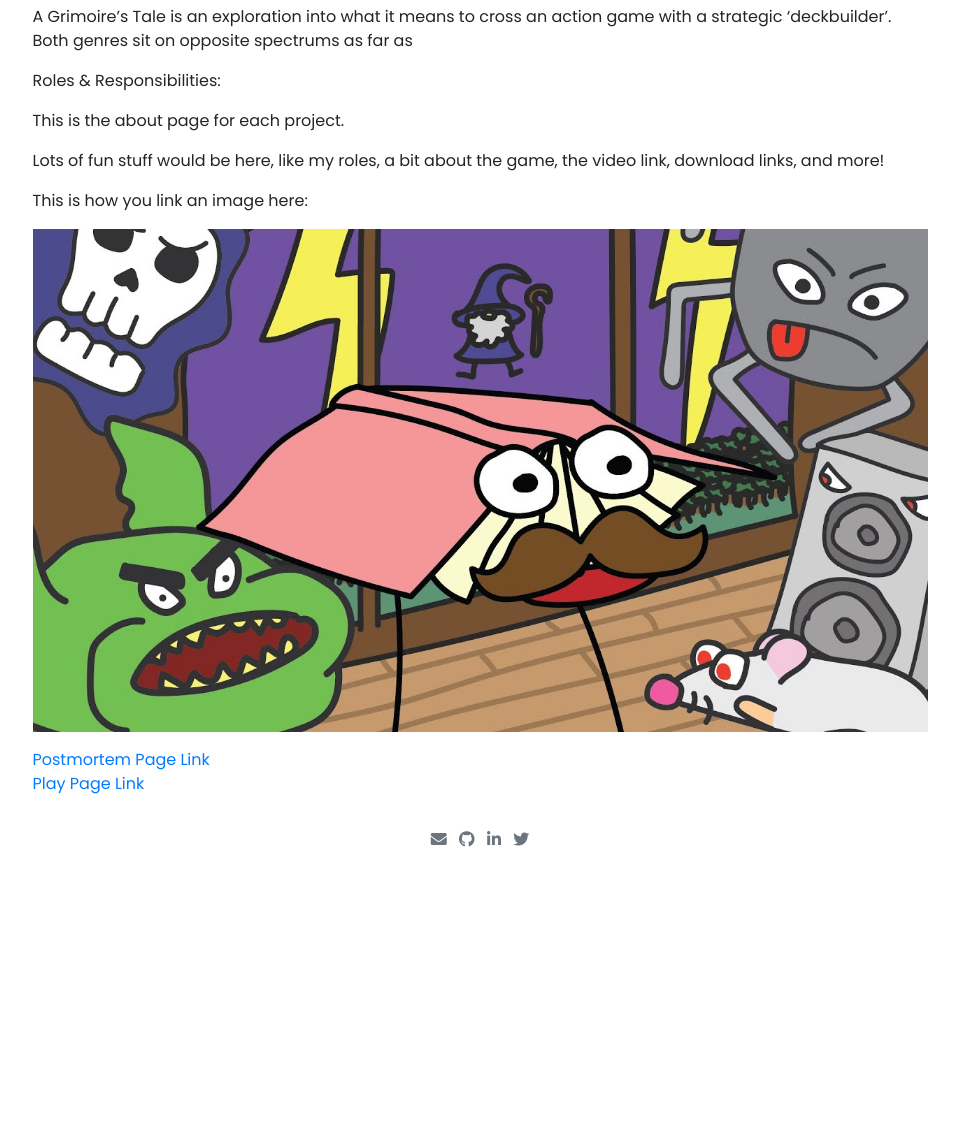
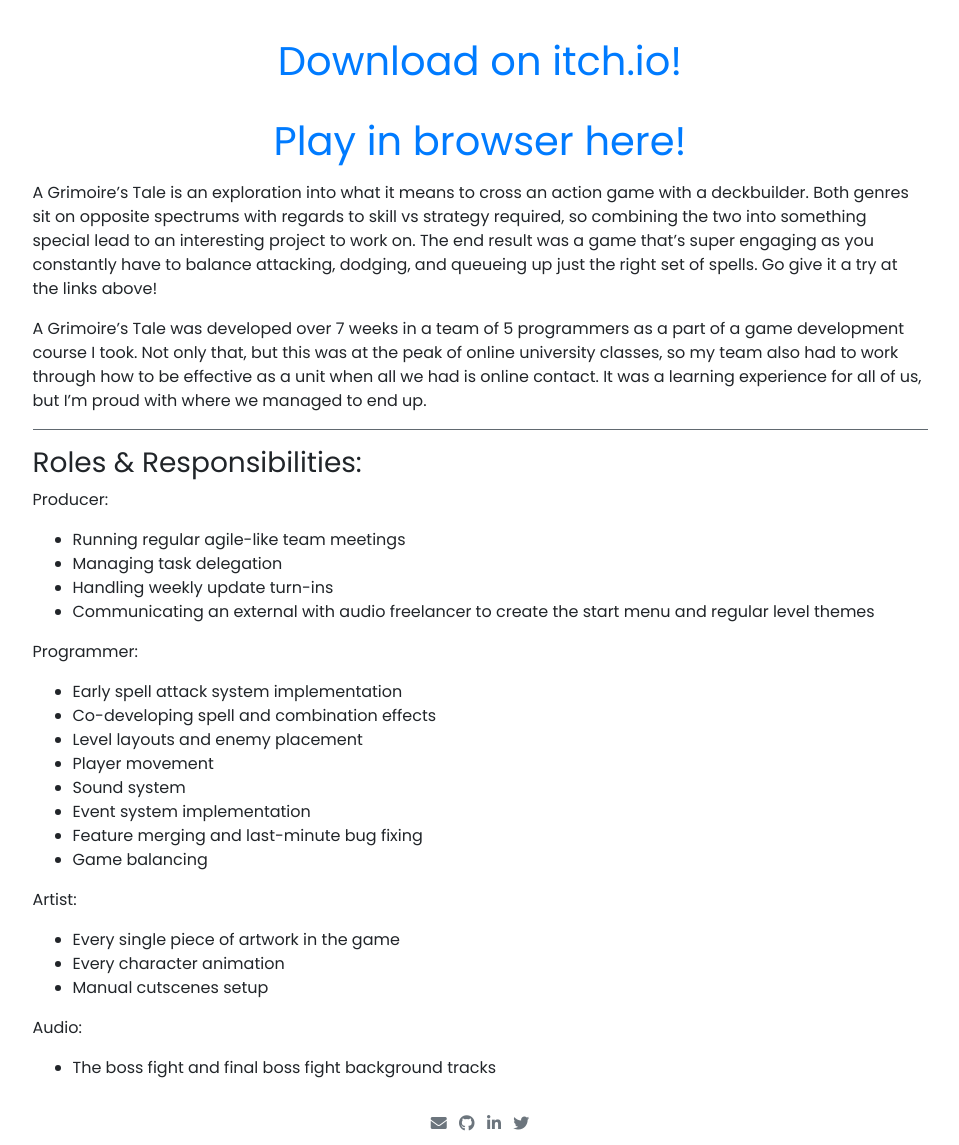
Before and after one commit to rjmarzec/rjmarzec.github.io, a Jekyll site: the page built from projects/a-grimoires-tale/about.md, in a window 1280 px wide and 1400 px high, scrolled down 452 px. Shown: the part 255-1400 px from the top of the window, without its empty margins (160-1119 px from the left). Built offline with Jekyll 4.4.1, drawn with Linux system fonts in a browser that asks for light colours; nearby versions of some CDN libraries; before the commit the page ends 1575 px from its top, so only the background shows below that.

Commit message:
finished up the first new about post for A Grimoire's Tale

```diff
--- a/projects/a-grimoires-tale/about.md
+++ b/projects/a-grimoires-tale/about.md
@@ -2,7 +2,7 @@
 title: A Grimoire's Tale
 type: desktop game
 tools: [Unity]
-roles: [Producer, Programmer, Artist]
+roles: [Producer, Programmer, Artist, Audio]
 release-date: 2021-04-21 # YYYY-MM-DD
 description: "The evil wizard has returned to steal the secrets of magic from the library! Sling all sorts of combined spells to take down him and his lackeys in this fast-paced action deckbuilder."
 ---
@@ -11,20 +11,44 @@ description: "The evil wizard has returned to steal the secrets of magic from th
 
 <iframe width="100%" height="509" src="https://www.youtube.com/embed/1fcMwpITjCY" title="YouTube video player" frameborder="0" allow="accelerometer; autoplay; clipboard-write; encrypted-media; gyroscope; picture-in-picture" allowfullscreen></iframe>
 
+<h1>
+  <p style="text-align: center;">
+      <a href="https://toastylionstudios.itch.io/a-grimoires-tale">Download on itch.io!</a>
+  </p>
+</h1>
+<h1>
+  <p style="text-align: center;">
+      <a href="{{ page.url }}/play">Play in browser here!</a>
+  </p>
+</h1>
 
-A Grimoire's Tale is an exploration into what it means to cross an action game with a strategic 'deckbuilder'. Both genres sit on opposite spectrums as far as
+A Grimoire's Tale is an exploration into what it means to cross an action game with a deckbuilder. Both genres sit on opposite spectrums with regards to skill vs strategy required, so combining the two into something special lead to an interesting project to work on. The end result was a game that's super engaging as you constantly have to balance attacking, dodging, and queueing up just the right set of spells. Go give it a try at the links above!
 
+A Grimoire's Tale was developed over 7 weeks in a team of 5 programmers as a part of a game development course I took. Not only that, but this was at the peak of online university classes, so my team also had to work through how to be effective as a unit when all we had is online contact. It was a learning experience for all of us, but I'm proud with where we managed to end up.
 
+---
 
-Roles & Responsibilities:
+### Roles & Responsibilities:
+Producer:
+* Running regular agile-like team meetings
+* Managing task delegation
+* Handling weekly update turn-ins
+* Communicating an external with audio freelancer to create the start menu and regular level themes
 
+Programmer:
+* Early spell attack system implementation
+* Co-developing spell and combination effects
+* Level layouts and enemy placement
+* Player movement
+* Sound system
+* Event system implementation
+* Feature merging and last-minute bug fixing
+* Game balancing
 
-This is the about page for each project.
+Artist:
+* Every single piece of artwork in the game
+* Every character animation
+* Manual cutscenes setup
 
-Lots of fun stuff would be here, like my roles, a bit about the game, the video link, download links, and more!
-
-This is how you link an image here:
-![{{ page.assets }}/preview.png]({{ page.url }}/preview.png)
-
-[Postmortem Page Link]({{ page.url }}/postmortem)
-[Play Page Link]({{ page.url }}/play)
+Audio:
+* The boss fight and final boss fight background tracks
```
Also changed, not shown: projects/a-grimoires-tale/play.md (+2 -3 lines), projects/bee-game/about.md (+7 -0 lines), projects/bee-game/logo.png (added).
